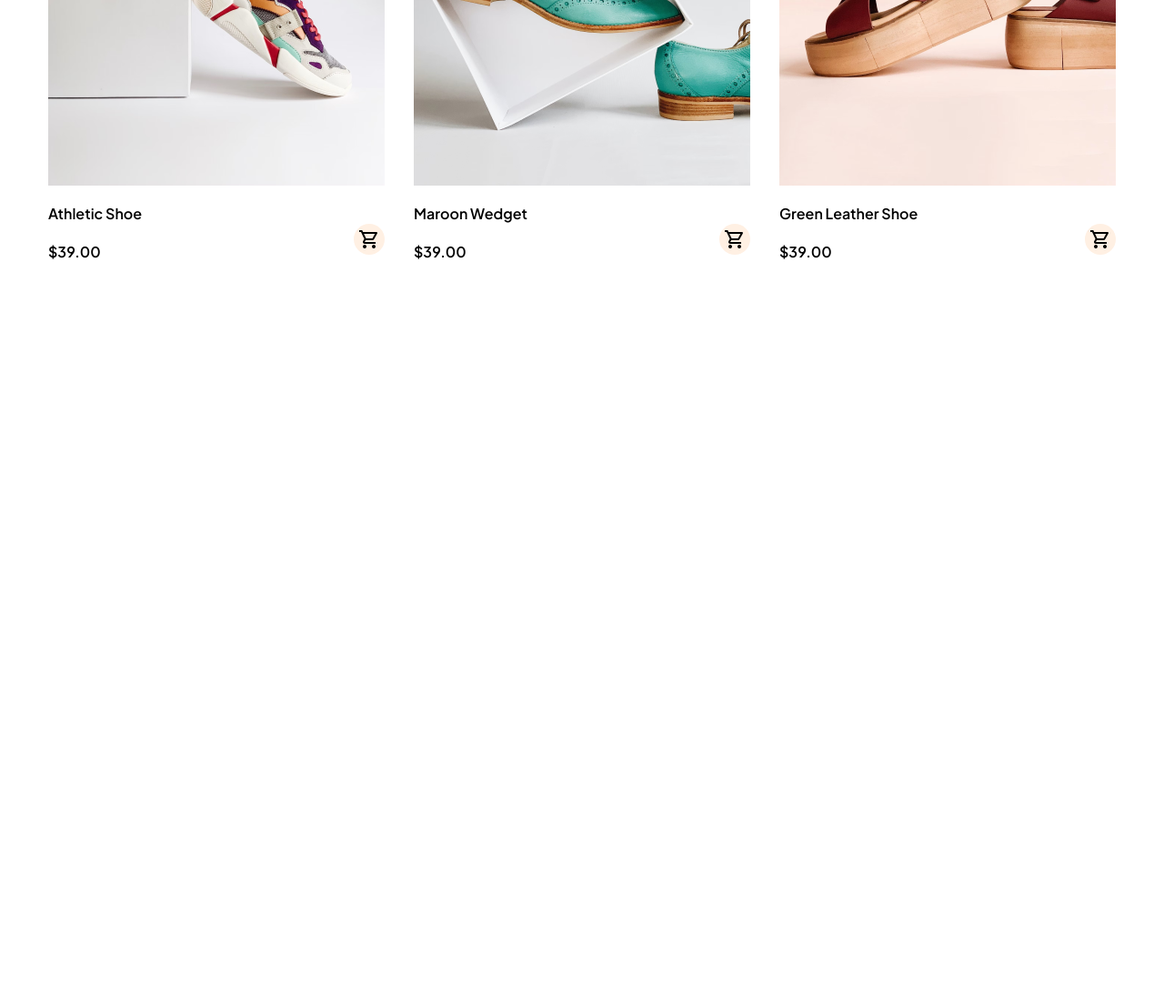
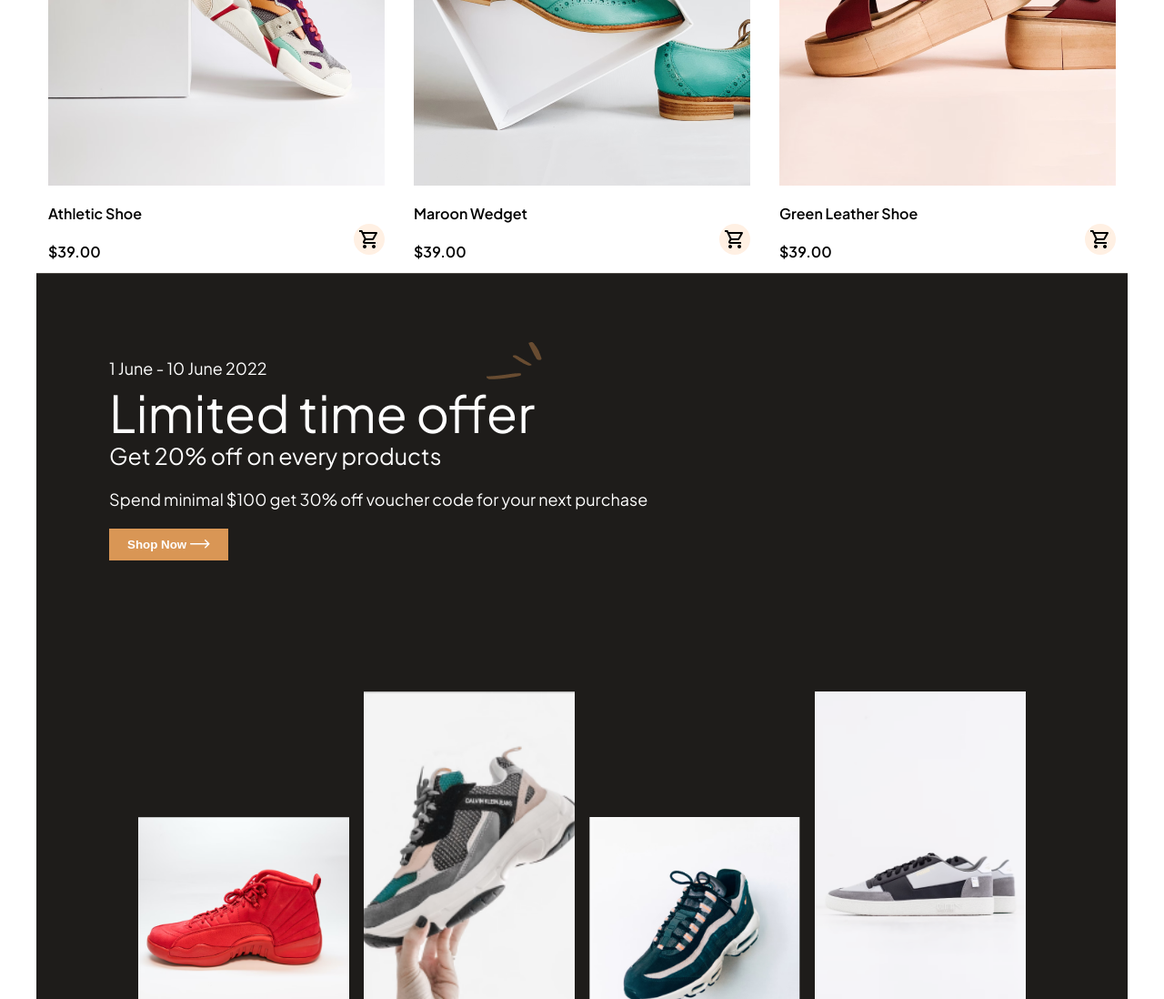
Before and after one commit to armaneousuf/fashion_website, a plain HTML site: page index.html in a window 1280 px wide. Shown: the part 2238-3336 px from the top of the page at 91% size. Before the commit the page ends 2538 px from the top, so only its background shows below. Drawn offline with nearby package versions, Linux system fonts and the light colour scheme.

Commit message:
some changes

```diff
--- a/index.html
+++ b/index.html
@@ -117,6 +117,30 @@
             </div>
           </div>
         </div>
+        <hr>
+      </div>
+    </section>
+
+    <section>
+      <div class="container">
+        <div class="box">
+          <div class="texts__box">
+            <p>1 June - 10 June 2022</p>
+            <p>Limited time offer</p>
+            <p>Get 20% off on every products</p>
+            <p>Spend minimal $100 get 30% off voucher code for your next purchase</p>
+            <button class="btn">Shop Now <img src="images/Group 3.png" alt=""></button>
+          </div>
+          <div class="img__box">
+            <img src="images/Group 7.png" alt="">
+        </div>
+
+        <div class="box_images">
+          <img class="img" src="images/image 5.png" alt="">
+          <img class="img" src="images/image 5 (1).png" alt="">
+          <img class="img" src="images/image 6 (1).png" alt="">
+          <img class="img" src="images/Group 11 (1).png" alt="">
+        </div>
       </div>
     </section>
   </main>
--- a/styles.css
+++ b/styles.css
@@ -226,3 +226,56 @@ hr {
   position: relative;
   top: -20px;
 }
+
+.box {
+  background-color: var(--main-black);
+  color: var(--plain-white);
+  padding: 5rem 5rem 0 5rem;
+  line-height: 3rem;
+}
+
+.texts__box > :nth-child(1) {
+  font-size: 18px;
+}
+
+.texts__box > :nth-child(2) {
+  font-size: 56px;
+}
+
+.texts__box > :nth-child(3) {
+  font-size: 25px;
+}
+
+.texts__box > :nth-child(4) {
+  font-size: 18px;
+}
+
+.img__box > :nth-child(1) {
+  position: relative;
+  top: -245px;
+  left: 415px;
+}
+
+.box_images {
+  display: grid;
+  grid-template-columns: 1fr 1fr 1fr 1fr;
+  align-items: end;
+  gap: 1rem;
+  padding: 5rem 2rem 0 2rem;
+}
+
+.box_images > :nth-child(1) {
+  height: 200px;
+}
+
+.box_images > :nth-child(2) {
+  height: 338px;
+}
+
+.box_images > :nth-child(3) {
+  height: 200px;
+}
+
+.box_images > :nth-child(4) {
+  height: 338px;
+}
```
